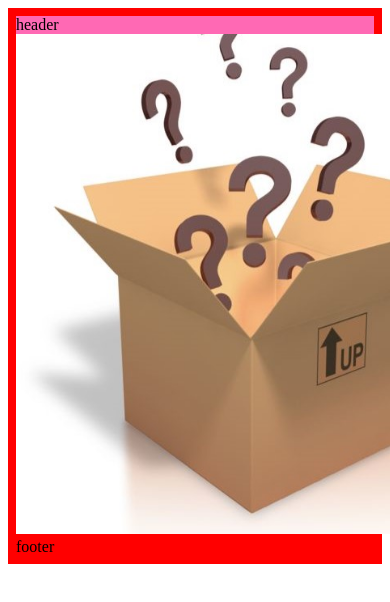
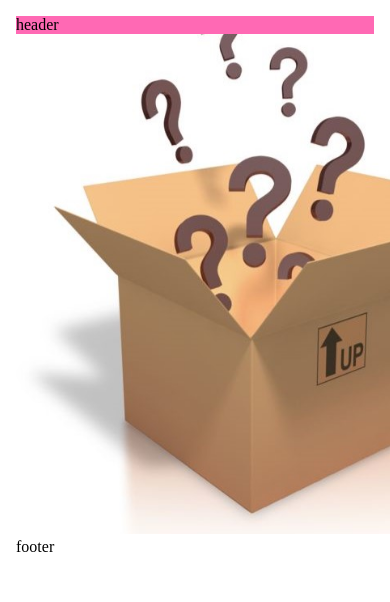
Before and after one commit to Louis-Matsika/fate, a Next.js app: page / in a window 390 px wide. Shown: the top 602 px of the page. Built offline with nearby package versions, Linux system fonts and the light colour scheme.

Commit message:
add breakpoints and colours

```diff
--- a/src/themes/theme.ts
+++ b/src/themes/theme.ts
@@ -1,30 +1,42 @@
+import pixelsToRem from "#/utilities/pixelsToRem";
+
 export const colours = {
-    RED: "#FF0000",
-    BLACK: "#000000", // Added BLACK for the example
+    SYSTEMBLUE: "#0E53F3",
+    MIDNIGHT: "#010101",
+    NARDOGREY: "#5F5F5F",
+    CANVAS: "#FFF",
 };
 
-const FULL = 8;
+const FULL = pixelsToRem(8);
 
 export const spacings = {
-    /* 8px */
-    FULL: `${FULL}px`,
-    /* 4px */
-    HALF: `${FULL / 2}px`,
-    /* 16px */
-    DOUBLE: `${FULL * 2}px`,
-    /* 24px */
-    TRIPLE: `${FULL * 3}px`,
-    /* 32px */
-    QUADRUPLE: `${FULL * 4}px`,
-    /* 40px */
-    QUINTUPLE: `${FULL * 5}px`,
-    /* 48px */
-    SEXTUPLE: `${FULL * 6}px`,
+    /* 0.5rem (8px) */
+    FULL: `${FULL}rem`,
+    /* 0.25rem (4px) */
+    HALF: `${FULL / 2}rem`,
+    /* 1rem (16px) */
+    DOUBLE: `${FULL * 2}rem`,
+    /* 1.5rem (24px) */
+    TRIPLE: `${FULL * 3}rem`,
+    /* 2rem (32px) */
+    QUADRUPLE: `${FULL * 4}rem`,
+    /* 2.5rem (40px) */
+    QUINTUPLE: `${FULL * 5}rem`,
+    /* 3rem (48px) */
+    SEXTUPLE: `${FULL * 6}rem`,
+};
+
+export const breakpoints = {
+    GROUP_0_FLIPPHONE: "320px",
+    GROUP_1_SMARTPHONE: "480px",
+    GROUP_2_TABLET: "770px",
+    GROUP_3_COMPUTER: "1000px",
 };
 
 const theme = {
     colours,
     spacings,
+    breakpoints,
 };
 
 export default theme;
--- a/src/themes/withThemeProvider.tsx
+++ /dev/null
@@ -1,34 +0,0 @@
-import pixelsToRem from "#/utilities/pixelsToRem";
-
-export const colours = {
-    SYSTEMBLUE: "#0E53F3",
-    MIDNIGHT: "#010101",
-    NARDOGREY: "#5F5F5F",
-    CANVAS: "#FFF",
-};
-
-const FULL = pixelsToRem(8);
-
-export const spacings = {
-    /* 0.5rem (8px) */
-    FULL: `${FULL}rem`,
-    /* 0.25rem (4px) */
-    HALF: `${FULL / 2}rem`,
-    /* 1rem (16px) */
-    DOUBLE: `${FULL * 2}rem`,
-    /* 1.5rem (24px) */
-    TRIPLE: `${FULL * 3}rem`,
-    /* 2rem (32px) */
-    QUADRUPLE: `${FULL * 4}rem`,
-    /* 2.5rem (40px) */
-    QUINTUPLE: `${FULL * 5}rem`,
-    /* 3rem (48px) */
-    SEXTUPLE: `${FULL * 6}rem`,
-};
-
-const theme = {
-    colours,
-    spacings,
-};
-
-export default theme;
```
